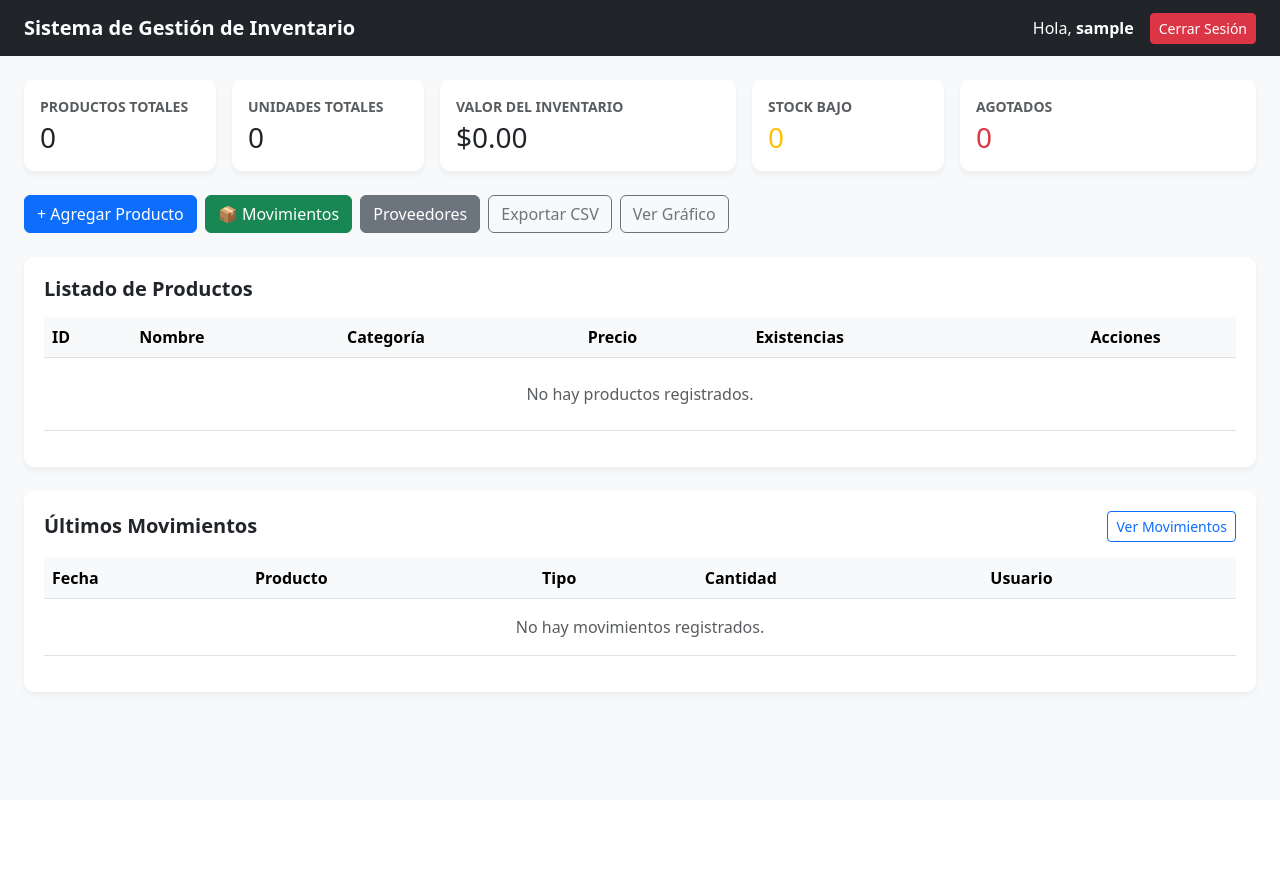
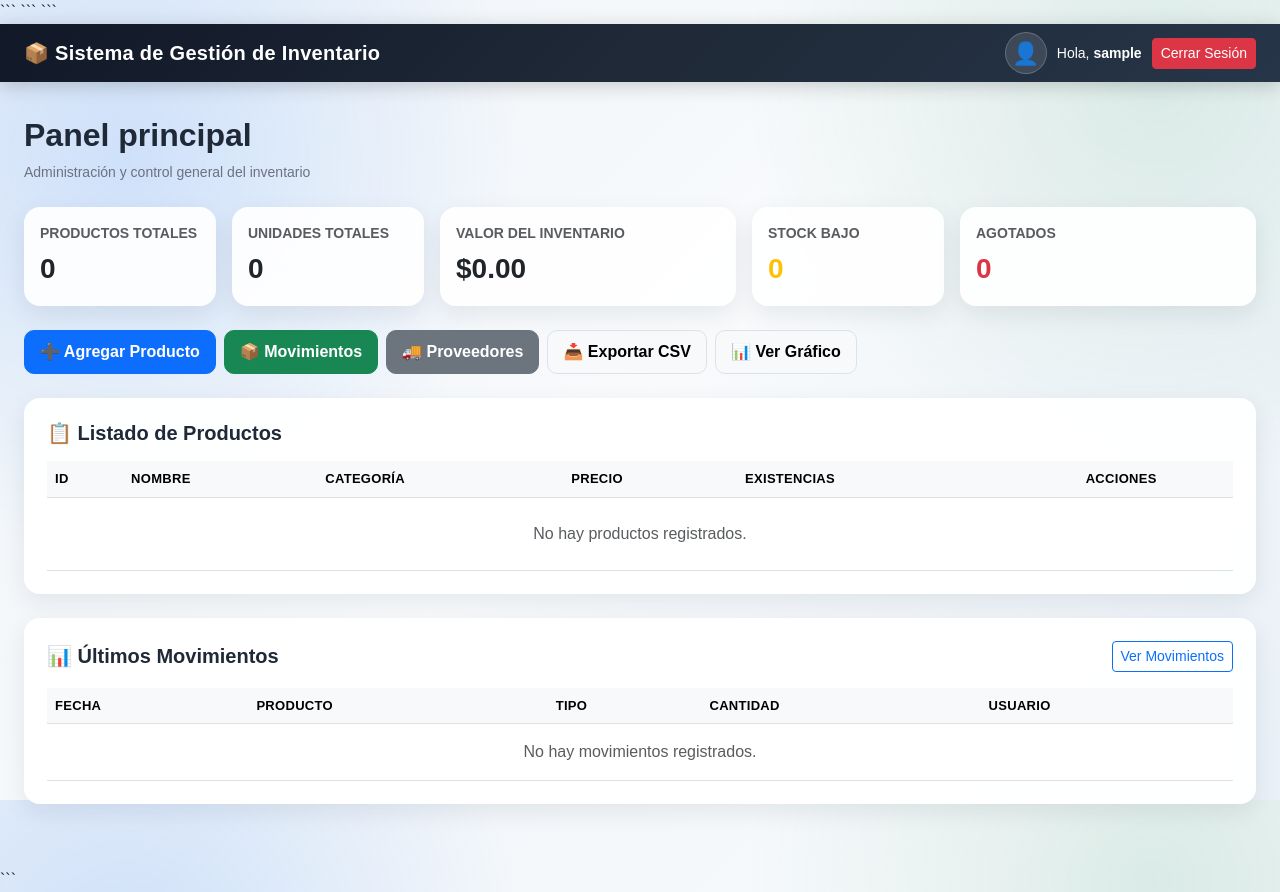
Before and after one commit to Andresmoreno1995-18/sistema-inventario-flask, a Flask app: page / in a window 1280 px wide. Before the commit the page ends 696 px from the top, so only its background shows below. Run offline with Flask 3, Linux system fonts and the light colour scheme; the visitor is signed in with stand-in values (Sample User, id 1); data that the repository does not hold is empty; some libraries are stand-ins or nearby versions.

Commit message:
Update index.html

````diff
--- a/templates/index.html
+++ b/templates/index.html
@@ -1,10 +1,12 @@
 <!DOCTYPE html>
+
 <html lang="es">
 
 <head>
     <meta charset="UTF-8">
     <meta name="viewport" content="width=device-width, initial-scale=1.0">
 
+```
 <title>Sistema de Gestión de Inventario</title>
 
 <link
@@ -13,56 +15,337 @@
 >
 
 <style>
+
+    /* =====================================================
+       FONDO PRINCIPAL
+    ===================================================== */
+
     body {
-            background-color: #f8f9fa;
+        margin: 0;
+        min-height: 100vh;
+        font-family: Arial, Helvetica, sans-serif;
+
+        background:
+            radial-gradient(
+                circle at 10% 20%,
+                rgba(13, 110, 253, 0.15),
+                transparent 30%
+            ),
+            radial-gradient(
+                circle at 90% 10%,
+                rgba(25, 135, 84, 0.12),
+                transparent 30%
+            ),
+            linear-gradient(
+                135deg,
+                #eef3f8 0%,
+                #f8fafc 50%,
+                #e9f0f7 100%
+            );
+
+        background-attachment: fixed;
     }
+
+
+    /* =====================================================
+       NAVBAR
+    ===================================================== */
+
+    .main-navbar {
+        background:
+            linear-gradient(
+                135deg,
+                #111827,
+                #1f2937,
+                #263548
+            );
+
+        box-shadow:
+            0 4px 18px rgba(0, 0, 0, 0.18);
+    }
+
+
+    .navbar-brand {
+        letter-spacing: 0.3px;
+    }
+
+
+    /* =====================================================
+       PERFIL DEL USUARIO
+    ===================================================== */
+
+    .user-profile {
+        display: flex;
+        align-items: center;
+        gap: 10px;
+    }
+
+
+    .user-icon {
+        width: 42px;
+        height: 42px;
+
+        display: flex;
+        align-items: center;
+        justify-content: center;
+
+        border-radius: 50%;
+
+        background: rgba(255, 255, 255, 0.12);
+
+        font-size: 22px;
+
+        border: 1px solid rgba(255, 255, 255, 0.2);
+    }
+
+
+    .user-name {
+        color: white;
+        font-size: 14px;
+    }
+
+
+    /* =====================================================
+       CONTENEDOR PRINCIPAL
+    ===================================================== */
+
+    .main-container {
+        padding-top: 10px;
+        padding-bottom: 40px;
+    }
+
+
+    /* =====================================================
+       TARJETAS DE RESUMEN
+    ===================================================== */
 
     .card-summary {
         border: none;
+        border-radius: 16px;
+
+        background: rgba(255, 255, 255, 0.92);
+
+        box-shadow:
+            0 8px 24px rgba(15, 23, 42, 0.08);
+
+        transition:
+            transform 0.2s ease,
+            box-shadow 0.2s ease;
+    }
+
+
+    .card-summary:hover {
+        transform: translateY(-4px);
+
+        box-shadow:
+            0 12px 28px rgba(15, 23, 42, 0.13);
+    }
+
+
+    .summary-number {
+        font-size: 28px;
+        font-weight: 700;
+    }
+
+
+    /* =====================================================
+       BOTONES
+    ===================================================== */
+
+    .main-buttons .btn {
         border-radius: 10px;
-            box-shadow: 0 4px 6px rgba(0, 0, 0, 0.05);
+        padding: 9px 15px;
+        font-weight: 600;
+
+        transition:
+            transform 0.2s ease,
+            box-shadow 0.2s ease;
+    }
+
+
+    .main-buttons .btn:hover {
+        transform: translateY(-2px);
+        box-shadow:
+            0 5px 12px rgba(0, 0, 0, 0.12);
+    }
+
+
+    /* =====================================================
+       TABLAS
+    ===================================================== */
+
+    .table-container {
+        background: rgba(255, 255, 255, 0.95);
+
+        border-radius: 16px;
+
+        padding: 22px;
+
+        box-shadow:
+            0 8px 24px rgba(15, 23, 42, 0.08);
+
+        border: 1px solid rgba(255, 255, 255, 0.7);
+    }
+
+
+    .table-container h5 {
+        color: #1f2937;
+    }
+
+
+    .table {
+        margin-bottom: 0;
+    }
+
+
+    .table thead th {
+        font-size: 13px;
+        text-transform: uppercase;
+        letter-spacing: 0.3px;
+    }
+
+
+    /* =====================================================
+       TITULO PRINCIPAL
+    ===================================================== */
+
+    .dashboard-title {
+        color: #1f2937;
+        font-weight: 700;
+    }
+
+
+    .dashboard-subtitle {
+        color: #6b7280;
+        font-size: 14px;
+    }
+
+
+    /* =====================================================
+       ALERTAS
+    ===================================================== */
+
+    .alert {
+        border-radius: 12px;
+        border: none;
+    }
+
+
+    /* =====================================================
+       RESPONSIVE
+    ===================================================== */
+
+    @media (max-width: 768px) {
+
+        .navbar-brand {
+            font-size: 15px;
+        }
+
+        .user-name {
+            display: none;
+        }
+
+        .user-icon {
+            width: 38px;
+            height: 38px;
         }
 
         .table-container {
-            background: white;
-            border-radius: 10px;
-            padding: 20px;
-            box-shadow: 0 4px 6px rgba(0, 0, 0, 0.05);
+            padding: 15px;
         }
+
+    }
+
 </style>
+```
+
 </head>
 
 <body>
 
-    <!-- NAVBAR -->
-    <nav class="navbar navbar-dark bg-dark mb-4">
+```
+<!-- =====================================================
+     NAVBAR
+===================================================== -->
+
+<nav class="navbar navbar-dark main-navbar mb-4">
+
     <div class="container-fluid px-4">
 
-            <a class="navbar-brand fw-bold" href="/">
-                Sistema de Gestión de Inventario
+        <a
+            class="navbar-brand fw-bold"
+            href="/"
+        >
+            📦 Sistema de Gestión de Inventario
         </a>
 
-            <div class="d-flex align-items-center text-white">
 
-                <span class="me-3">
+        <div class="user-profile">
+
+            <!--
+                POR AHORA USAMOS UN ICONO NEUTRO.
+                EN EL SIGUIENTE PASO LO CONECTAREMOS
+                CON HOMBRE / MUJER.
+            -->
+
+            <div class="user-icon">
+                👤
+            </div>
+
+
+            <div class="user-name">
+
                 Hola,
+
                 <strong>
                     {{ session.get('usuario', 'admin') }}
                 </strong>
-                </span>
 
-                <a href="/logout" class="btn btn-danger btn-sm">
+            </div>
+
+
+            <a
+                href="/logout"
+                class="btn btn-danger btn-sm"
+            >
                 Cerrar Sesión
             </a>
 
         </div>
+
     </div>
+
 </nav>
 
 
-    <div class="container-fluid px-4">
 
-        <!-- MENSAJES -->
+<!-- =====================================================
+     CONTENIDO PRINCIPAL
+===================================================== -->
+
+<div class="container-fluid px-4 main-container">
+
+
+    <!-- TITULO -->
+
+    <div class="mb-4">
+
+        <h2 class="dashboard-title">
+            Panel principal
+        </h2>
+
+        <p class="dashboard-subtitle mb-0">
+            Administración y control general del inventario
+        </p>
+
+    </div>
+
+
+
+    <!-- =================================================
+         MENSAJES
+    ================================================= -->
+
     {% with messages = get_flashed_messages(with_categories=true) %}
 
         {% if messages %}
@@ -83,124 +366,204 @@
     {% endwith %}
 
 
-        <!-- RESUMEN -->
+
+    <!-- =================================================
+         RESUMEN
+    ================================================= -->
+
     <div class="row g-3 mb-4">
 
+
+        <!-- PRODUCTOS -->
+
         <div class="col-md-2">
-                <div class="card card-summary p-3 bg-white">
+
+            <div class="card card-summary p-3">
+
                 <small class="text-muted fw-bold">
                     PRODUCTOS TOTALES
                 </small>
 
-                    <h3 class="mb-0 mt-1">
+                <div class="summary-number mt-1">
                     {{ total_productos }}
-                    </h3>
-                </div>
                 </div>
 
-
-            <div class="col-md-2">
-                <div class="card card-summary p-3 bg-white">
-                    <small class="text-muted fw-bold">
-                        UNIDADES TOTALES
-                    </small>
-
-                    <h3 class="mb-0 mt-1">
-                        {{ unidades_totales }}
-                    </h3>
-                </div>
-            </div>
-
-
-            <div class="col-md-3">
-                <div class="card card-summary p-3 bg-white">
-                    <small class="text-muted fw-bold">
-                        VALOR DEL INVENTARIO
-                    </small>
-
-                    <h3 class="mb-0 mt-1">
-                        ${{ "%.2f"|format(valor_inventario) }}
-                    </h3>
-                </div>
-            </div>
-
-
-            <div class="col-md-2">
-                <div class="card card-summary p-3 bg-white">
-                    <small class="text-muted fw-bold">
-                        STOCK BAJO
-                    </small>
-
-                    <h3 class="mb-0 mt-1 text-warning">
-                        {{ stock_bajo }}
-                    </h3>
-                </div>
-            </div>
-
-
-            <div class="col-md-3">
-                <div class="card card-summary p-3 bg-white">
-                    <small class="text-muted fw-bold">
-                        AGOTADOS
-                    </small>
-
-                    <h3 class="mb-0 mt-1 text-danger">
-                        {{ agotados }}
-                    </h3>
-                </div>
             </div>
 
         </div>
 
 
-        <!-- BOTONES PRINCIPALES -->
-        <div class="mb-4 d-flex flex-wrap gap-2">
 
-            <a href="/agregar" class="btn btn-primary">
-                + Agregar Producto
-            </a>
+        <!-- UNIDADES -->
 
-            <a href="/movimientos" class="btn btn-success">
-                📦 Movimientos
-            </a>
+        <div class="col-md-2">
 
-            <a href="/proveedores" class="btn btn-secondary">
-                Proveedores
-            </a>
+            <div class="card card-summary p-3">
 
-            <a href="/exportar" class="btn btn-outline-secondary">
-                Exportar CSV
-            </a>
+                <small class="text-muted fw-bold">
+                    UNIDADES TOTALES
+                </small>
 
-            <a href="/grafico" class="btn btn-outline-secondary">
-                Ver Gráfico
-            </a>
+                <div class="summary-number mt-1">
+                    {{ unidades_totales }}
+                </div>
+
+            </div>
 
         </div>
 
 
-        <!-- PRODUCTOS -->
+
+        <!-- VALOR -->
+
+        <div class="col-md-3">
+
+            <div class="card card-summary p-3">
+
+                <small class="text-muted fw-bold">
+                    VALOR DEL INVENTARIO
+                </small>
+
+                <div class="summary-number mt-1">
+                    ${{ "%.2f"|format(valor_inventario) }}
+                </div>
+
+            </div>
+
+        </div>
+
+
+
+        <!-- STOCK BAJO -->
+
+        <div class="col-md-2">
+
+            <div class="card card-summary p-3">
+
+                <small class="text-muted fw-bold">
+                    STOCK BAJO
+                </small>
+
+                <div class="summary-number mt-1 text-warning">
+                    {{ stock_bajo }}
+                </div>
+
+            </div>
+
+        </div>
+
+
+
+        <!-- AGOTADOS -->
+
+        <div class="col-md-3">
+
+            <div class="card card-summary p-3">
+
+                <small class="text-muted fw-bold">
+                    AGOTADOS
+                </small>
+
+                <div class="summary-number mt-1 text-danger">
+                    {{ agotados }}
+                </div>
+
+            </div>
+
+        </div>
+
+
+    </div>
+
+
+
+    <!-- =================================================
+         BOTONES PRINCIPALES
+    ================================================= -->
+
+    <div class="mb-4 d-flex flex-wrap gap-2 main-buttons">
+
+
+        <a
+            href="/agregar"
+            class="btn btn-primary"
+        >
+            ➕ Agregar Producto
+        </a>
+
+
+        <a
+            href="/movimientos"
+            class="btn btn-success"
+        >
+            📦 Movimientos
+        </a>
+
+
+        <a
+            href="/proveedores"
+            class="btn btn-secondary"
+        >
+            🚚 Proveedores
+        </a>
+
+
+        <a
+            href="/exportar"
+            class="btn btn-light border"
+        >
+            📥 Exportar CSV
+        </a>
+
+
+        <a
+            href="/grafico"
+            class="btn btn-light border"
+        >
+            📊 Ver Gráfico
+        </a>
+
+
+    </div>
+
+
+
+    <!-- =================================================
+         PRODUCTOS
+    ================================================= -->
+
     <div class="table-container mb-4">
 
+
         <h5 class="fw-bold mb-3">
-                Listado de Productos
+            📋 Listado de Productos
         </h5>
+
 
         <div class="table-responsive">
 
+
             <table class="table table-hover align-middle">
+
 
                 <thead class="table-light">
 
                     <tr>
+
                         <th>ID</th>
+
                         <th>Nombre</th>
+
                         <th>Categoría</th>
+
                         <th>Precio</th>
+
                         <th>Existencias</th>
+
                         <th class="text-center">
                             Acciones
                         </th>
+
                     </tr>
 
                 </thead>
@@ -208,33 +571,50 @@
 
                 <tbody>
 
+
                     {% if productos %}
+
 
                         {% for producto in productos %}
 
+
                             <tr>
+
 
                                 <td>
                                     #{{ producto["id"] }}
                                 </td>
 
+
                                 <td>
+
                                     <strong>
                                         {{ producto["nombre"] }}
                                     </strong>
+
                                 </td>
 
+
                                 <td>
+
                                     <span class="badge bg-secondary">
+
                                         {{ producto["categoria"] or "Sin categoría" }}
+
                                     </span>
+
                                 </td>
 
+
                                 <td>
+
                                     ${{ "%.2f"|format(producto["precio"]) }}
+
                                 </td>
 
+
                                 <td>
+
 
                                     {% if producto["existencias"] <= 2 %}
 
@@ -256,37 +636,47 @@
 
                                     {% endif %}
 
+
                                 </td>
 
 
                                 <td class="text-center">
 
+
                                     <div class="btn-group btn-group-sm">
+
 
                                         <a
                                             href="/editar/{{ producto['id'] }}"
                                             class="btn btn-warning"
                                         >
-                                                Editar
+                                            ✏️ Editar
                                         </a>
+
 
                                         <a
                                             href="/eliminar/{{ producto['id'] }}"
                                             class="btn btn-danger"
                                             onclick="return confirm('¿Seguro de eliminar este producto?');"
                                         >
-                                                Eliminar
+                                            🗑️ Eliminar
                                         </a>
+
 
                                     </div>
 
+
                                 </td>
+
 
                             </tr>
 
+
                         {% endfor %}
 
+
                     {% else %}
+
 
                         <tr>
 
@@ -299,25 +689,39 @@
 
                         </tr>
 
+
                     {% endif %}
+
 
                 </tbody>
 
+
             </table>
 
-            </div>
 
         </div>
 
 
-        <!-- ÚLTIMOS MOVIMIENTOS -->
+    </div>
+
+
+
+    <!-- =================================================
+         ÚLTIMOS MOVIMIENTOS
+    ================================================= -->
+
     <div class="table-container mb-4">
 
-            <div class="d-flex justify-content-between align-items-center mb-3">
+
+        <div
+            class="d-flex justify-content-between align-items-center mb-3"
+        >
+
 
             <h5 class="fw-bold mb-0">
-                    Últimos Movimientos
+                📊 Últimos Movimientos
             </h5>
+
 
             <a
                 href="/movimientos"
@@ -326,21 +730,30 @@
                 Ver Movimientos
             </a>
 
+
         </div>
 
 
         <div class="table-responsive">
 
+
             <table class="table table-hover align-middle">
+
 
                 <thead class="table-light">
 
                     <tr>
+
                         <th>Fecha</th>
+
                         <th>Producto</th>
+
                         <th>Tipo</th>
+
                         <th>Cantidad</th>
+
                         <th>Usuario</th>
+
                     </tr>
 
                 </thead>
@@ -348,23 +761,32 @@
 
                 <tbody>
 
+
                     {% if movimientos %}
+
 
                         {% for mov in movimientos %}
 
+
                             <tr>
+
 
                                 <td>
                                     {{ mov["fecha"] }}
                                 </td>
 
+
                                 <td>
+
                                     <strong>
                                         {{ mov["nombre"] or "Producto eliminado" }}
                                     </strong>
+
                                 </td>
 
+
                                 <td>
+
 
                                     {% if mov["tipo"] == "Entrada" %}
 
@@ -380,21 +802,28 @@
 
                                     {% endif %}
 
+
                                 </td>
+
 
                                 <td>
                                     {{ mov["cantidad"] }}
                                 </td>
 
+
                                 <td>
                                     {{ mov["usuario"] or "admin" }}
                                 </td>
 
+
                             </tr>
+
 
                         {% endfor %}
 
+
                     {% else %}
+
 
                         <tr>
 
@@ -407,22 +836,34 @@
 
                         </tr>
 
+
                     {% endif %}
+
 
                 </tbody>
 
+
             </table>
 
-            </div>
-
-        </div>
 
         </div>
 
 
+    </div>
+
+
+</div>
+
+
+
+<!-- =====================================================
+     BOOTSTRAP
+===================================================== -->
+
 <script
     src="https://cdn.jsdelivr.net/npm/bootstrap@5.3.0/dist/js/bootstrap.bundle.min.js"
 ></script>
+```
 
 </body>
 
````
Lines whose indentation alone changed are shown as unchanged.
